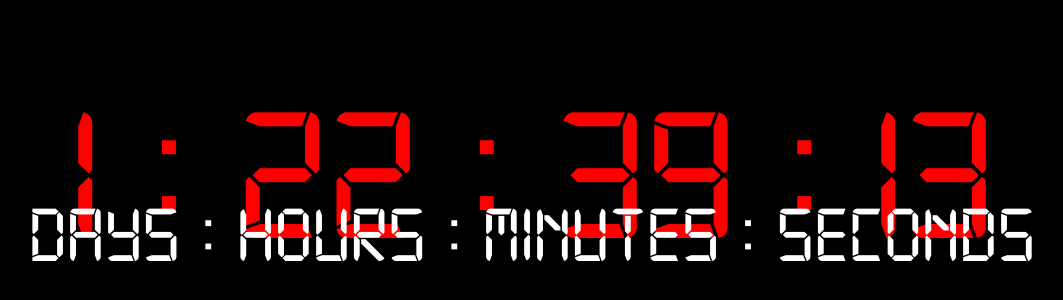
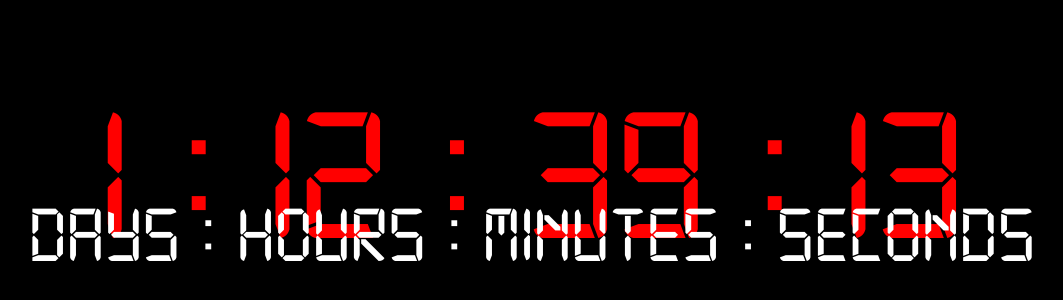
Before and after one commit to OmriBarZik/HIMYM-countdown, a React (Create React App) app: page / in a window 1280 px wide. Shown: the part 70-370 px from the top of the page, without its empty margins (108-1171 px from the left). Built offline with nearby package versions, Linux system fonts and the light colour scheme.

Commit message:
Change: updaetd alert time

```diff
--- a/src/App.js
+++ b/src/App.js
@@ -25,7 +25,7 @@ const tick = (event) => {
 function App() {
   return (
     <div className="container">
-      <Countdown date={new Date(2020, 5, 28, 10)} onTick={tick} renderer={renderer} />
+      <Countdown date={new Date(2020, 5, 28, 0)} onTick={tick} renderer={renderer} />
     </div>
   );
 }
```
